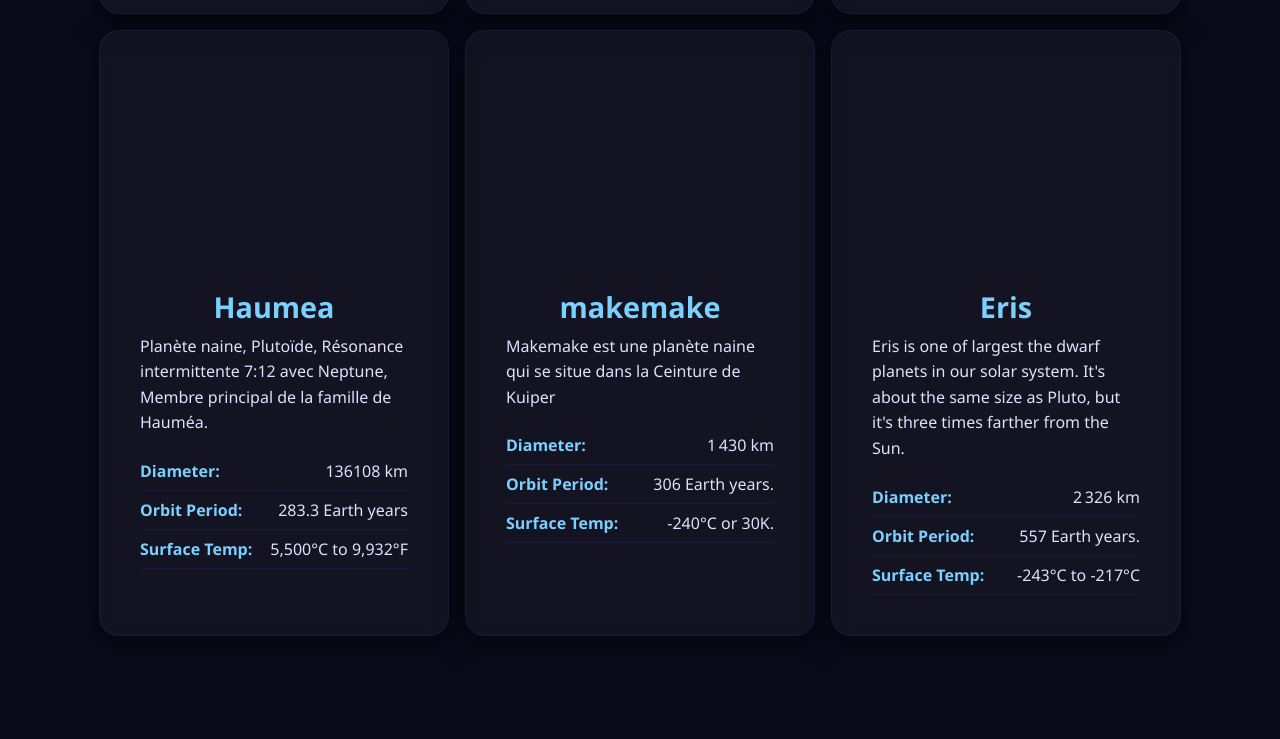
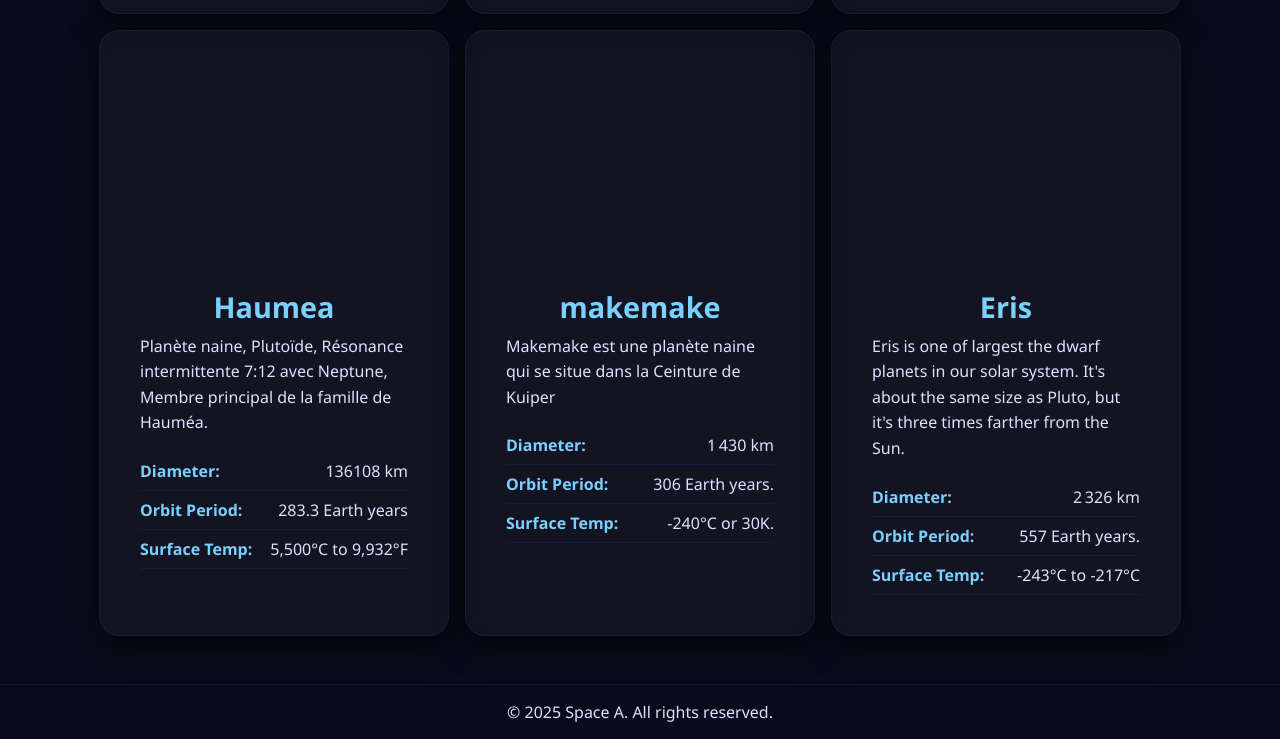
Before and after one commit to OZ-00MS/Spaice-A, a plain HTML site: page index.html in a window 1280 px wide. Shown: the part 3223-3962 px from the top of the page. Before the commit the page ends 3875 px from the top, so only its background shows below. Drawn offline with nearby package versions, Linux system fonts and the light colour scheme.

Commit message:
add footer

```diff
--- a/index.html
+++ b/index.html
@@ -436,6 +436,9 @@ Eris is one of largest the dwarf planets in our solar system. It's about the sam
 </div>
 </div>
 </section>
+<footer>
+    <p>&copy; 2025 Space A. All rights reserved.</p>
+</footer>
 <script src="https://cdn.jsdelivr.net/npm/three@0.150.1/build/three.min.js"></script>
 <script  src="src/main.js"></script>
 
--- a/src/style.css
+++ b/src/style.css
@@ -300,3 +300,14 @@ header {
                 0 0 30px 15px #ff3b00;
   }
 }
+
+/* body-end */
+/* footer-start */
+footer {
+    background-color: #0a0a1a;
+    color: #e0e0ff;
+    text-align: center;
+    padding: 1rem 0;
+    border-top: 1px solid rgba(100, 100, 255, 0.1);
+    margin-top: 2rem;
+}
```
